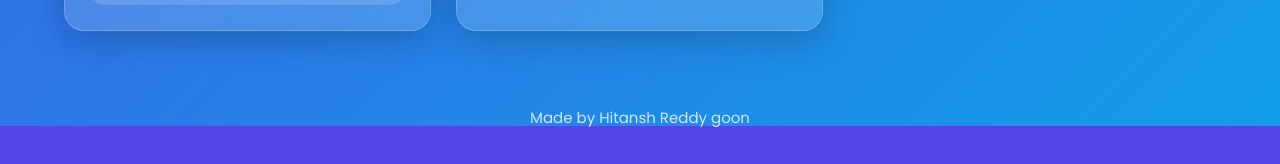
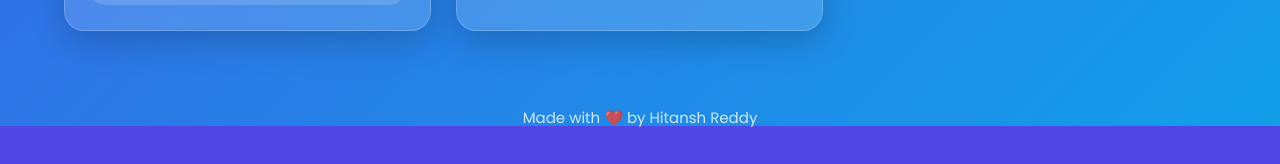
Before and after one commit to hitansh13224/ai-sentiment-analyzer, a Flask app: page / in a window 1280 px wide. Shown: the part 915-1079 px from the top of the page. Run offline with Flask 3, Linux system fonts and the light colour scheme; some libraries are stand-ins or nearby versions.

Commit message:
Update index.html

```diff
--- a/templates/index.html
+++ b/templates/index.html
@@ -515,8 +515,7 @@ header h1{
 </div>
 
 <footer>
-    Made by Hitansh Reddy
-    goon
+    Made with ❤️ by Hitansh Reddy
 </footer>
 
 <script>
```
